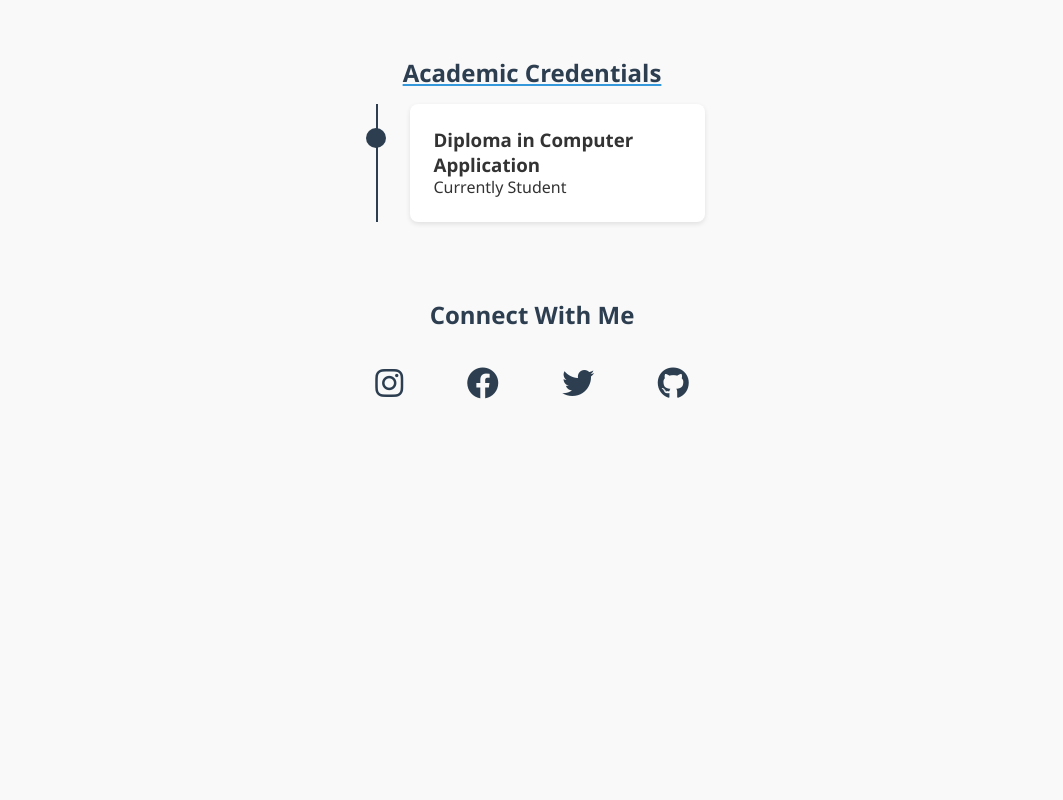
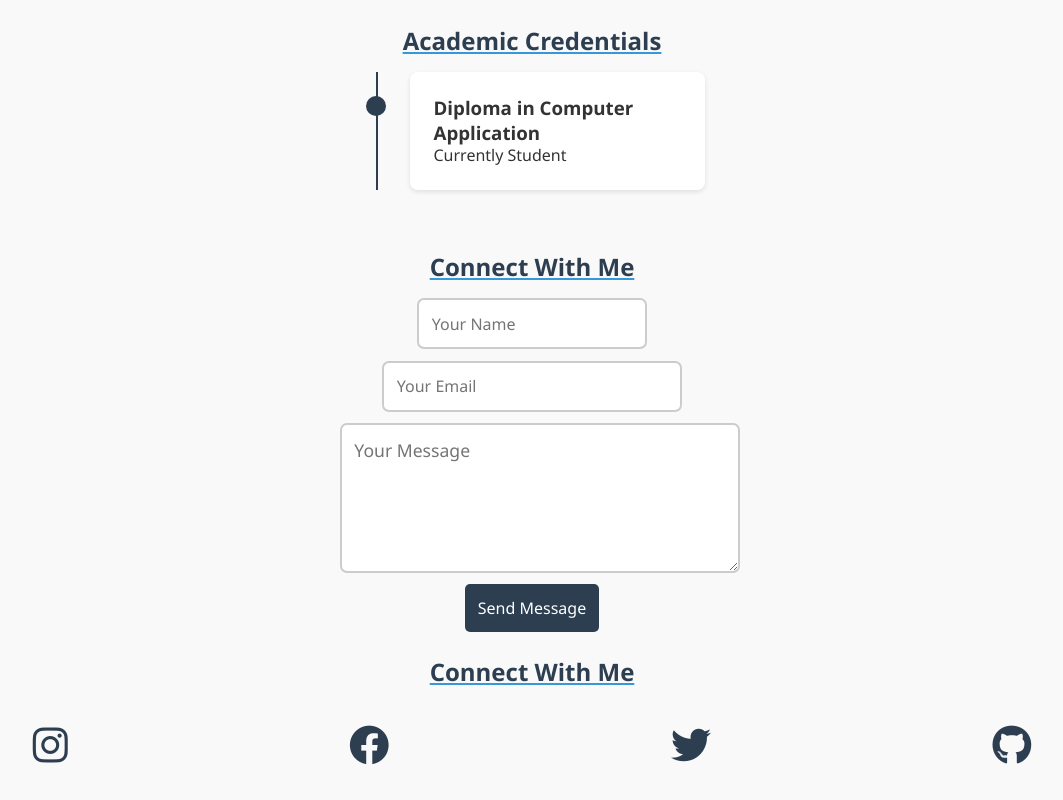
Before and after one commit to manishbarui/ResumeFor-Manish, a plain HTML site: page index.html in a window 1280 px wide. Shown: the part 1413-2213 px from the top of the page, without its empty margins (108-1171 px from the left). Before the commit the page ends 1839 px from the top, so only its background shows below. Drawn offline with Linux system fonts and the light colour scheme.

Commit message:
Update index.html

```diff
--- a/index.html
+++ b/index.html
@@ -48,7 +48,7 @@
 
         .section-title {
             text-align: center;
-            margin-bottom: 1.0rem;
+            margin-bottom: 1rem;
             color: #2c3e50;
         }
 
@@ -90,7 +90,7 @@
         }
 
         .timeline-item {
-            margin-bottom: 2rem;
+            margin-bottom: 1rem;
             position: relative;
             padding: 1.5rem;
             background: white;
@@ -113,18 +113,59 @@
         .contact-links {
             display: flex;
             justify-content: center;
-            gap: 2rem;
             margin-top: 2rem;
         }
 
         .contact-links a {
             color: #2c3e50;
-            font-size: 2rem;
+            font-size: 40px;
+            margin-bottom: -1rem;
             transition: color 0.3s ease;
+
         }
 
         .contact-links a:hover {
             color: #3498db;
+        }
+
+        .contact-form {
+            display: flex;
+            flex-direction: column;
+            gap: 0.7rem;
+            max-width: 385px;
+            margin: 0.1rem auto;
+        }
+
+        .contact-form input{
+            padding: 0.8rem;
+            border: 2px solid #ccc;
+            border-radius: 7px;
+            font-family: 'Segoe UI', Tahoma, Geneva, Verdana, sans-serif;
+            font-size: 1rem;
+            color: #333;
+        }
+        .contact-form textarea {
+            padding: 0.8rem;
+            border: 2px solid #ccc;
+            border-radius: 7px;
+            font-family: 'Segoe UI', Tahoma, Geneva, Verdana, sans-serif;
+            font-size: 1.1rem;
+            color: #333;
+        }
+
+        .contact-form button {
+            background: #2c3e50;
+            color: white;
+            padding: 0.8rem;
+            border: none;
+            border-radius: 5px;
+            font-size: 1rem;
+            cursor: pointer;
+            transition: background 0.3s ease;
+        }
+
+        .contact-form button:hover {
+            background: #3498db;
         }
 
         /* Responsive Design */
@@ -213,9 +254,19 @@
         </div>
     </section>
 
-    <section id="contact">
-        <div class="container">
-            <h2 class="section-title"><u></u>Connect With Me</u></h2>
+    <section id="contact-form">
+        <div class="container-form">
+            <h2 class="section-title"><u>Connect With Me</u></h2>
+            <form action="https://formspree.io/f/your-id" method="POST" class="contact-form">
+                <input type="text" name="name" placeholder="Your Name" required style="width: 230px;">
+                <input type="email" name="email" placeholder="Your Email" required style="width: 300px;">
+                <textarea name="message" placeholder="Your Message" rows="5" cols="35" required></textarea>
+                <button type="submit">Send Message</button>
+            </form>
+
+    <section id="contact-links"
+        <div class="container-links">
+            <h2 class="section-title"><u>Connect With Me</u></h2>
             <div class="contact-links">
                 <a href="https://www.instagram.com/manish_barui" target="_blank"><i class="fab fa-instagram"></i></a>
                 <a href="https://www.facebook.com/manish.barui01" target="_blank"><i class="fab fa-facebook"></i></a>
```
